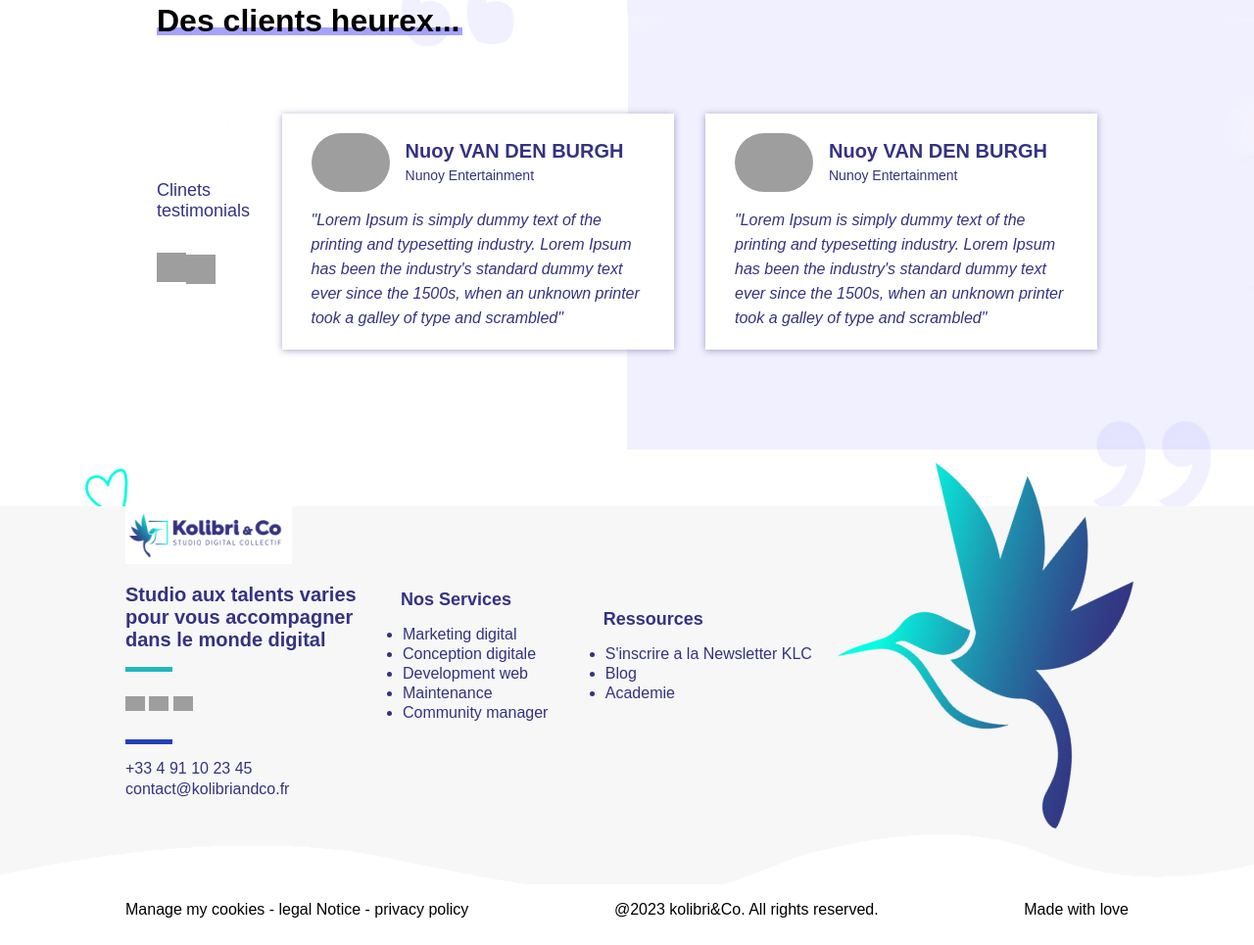
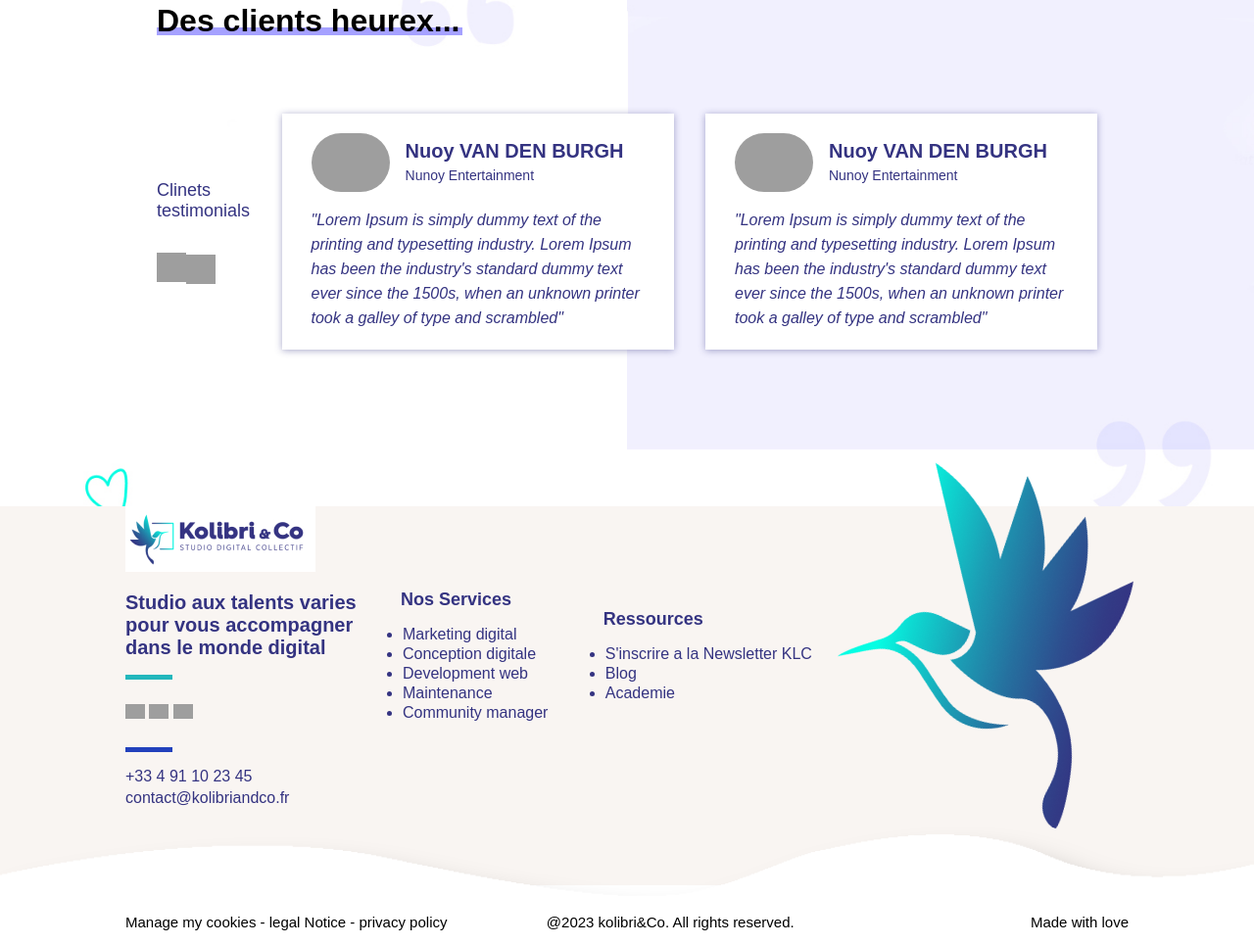
Before and after one commit to M-noor-j/Kolibri-Design, a plain HTML site: page index.html in a window 1280 px wide. Shown: the part 2484-3449 px from the top of the page at 98% size. Drawn offline with Linux system fonts and the light colour scheme; grey boxes are pictures that could not be loaded.

Commit message:
this is code

```diff
--- a/index.css
+++ b/index.css
@@ -355,7 +355,7 @@ h5 {
 
 /* footer Css */
 .bg-footer {
-  background: #f7f7f7;
+  background: #f9f5f2;
   /* padding-top: 0.5rem; */
   padding-bottom: 5rem;
   /* margin-top: 5rem; */
@@ -421,21 +421,29 @@ h5 {
 }
 /* shape divider */
 .bg-shape-divider {
-  /* background: #ffffff; */
-  background-image: url(./pics/footer.png);
+ background-image: url(./pics/footer.png);
   background-repeat: no-repeat;
-  /* background-size: cover; */
-  background-size: cover;
+ background-size: cover;
   padding: 20px 10%;
   position: relative;
   bottom: -20rem;
   height: 115px;
+  display: grid;
+  grid-template-columns: 1fr 1fr 1fr;
+  align-items: end;
+  padding-top: 6rem;
+  padding-bottom: 2rem;
+  filter: drop-shadow(20px 40px 20px rgb(0, 0, 0));
+}
+
+
+
+.shape-divider-text{
+  font-size: 15px;
 
 }
 
-.flex-shape-divider {
+.shape-divider-end{
   display: flex;
-  justify-content: space-between;
-  align-items: center;
-  margin-top: 3.9rem;
+  justify-content: end;
 }
--- a/index.html
+++ b/index.html
@@ -199,7 +199,7 @@
     <div class="bg-footer">
       <div class="footer-grid">
         <div>
-          <img src="./pics/Menu.png" alt="" style="width: 170px" />
+          <img src="./pics/Menu.png" alt="" style="width: 170px," />
           <div class="footer-heading">
             Studio aux talents varies pour vous accompagner dans le monde
             digital
@@ -268,12 +268,10 @@
       </div>
     </div>
     <div class="bg-shape-divider">
-      <div class="flex-shape-divider">
-        <div>Manage my cookies - legal Notice - privacy policy</div>
-        <div>@2023 kolibri&Co. All rights reserved.</div>
-        <div>Made with love</div>
-      </div>
-    </div>
+       <div class="shape-divider-text">Manage my cookies - legal Notice - privacy policy</div>
+        <div class="shape-divider-text shape-divider-end" >@2023 kolibri&Co. All rights reserved.</div>
+        <div class="shape-divider-text shape-divider-end" >Made with love</div>
+   </div>
 
     <!-- highlight text -->
     <!-- <div style="display: flex; justify-content: center; margin: 5rem">
```
